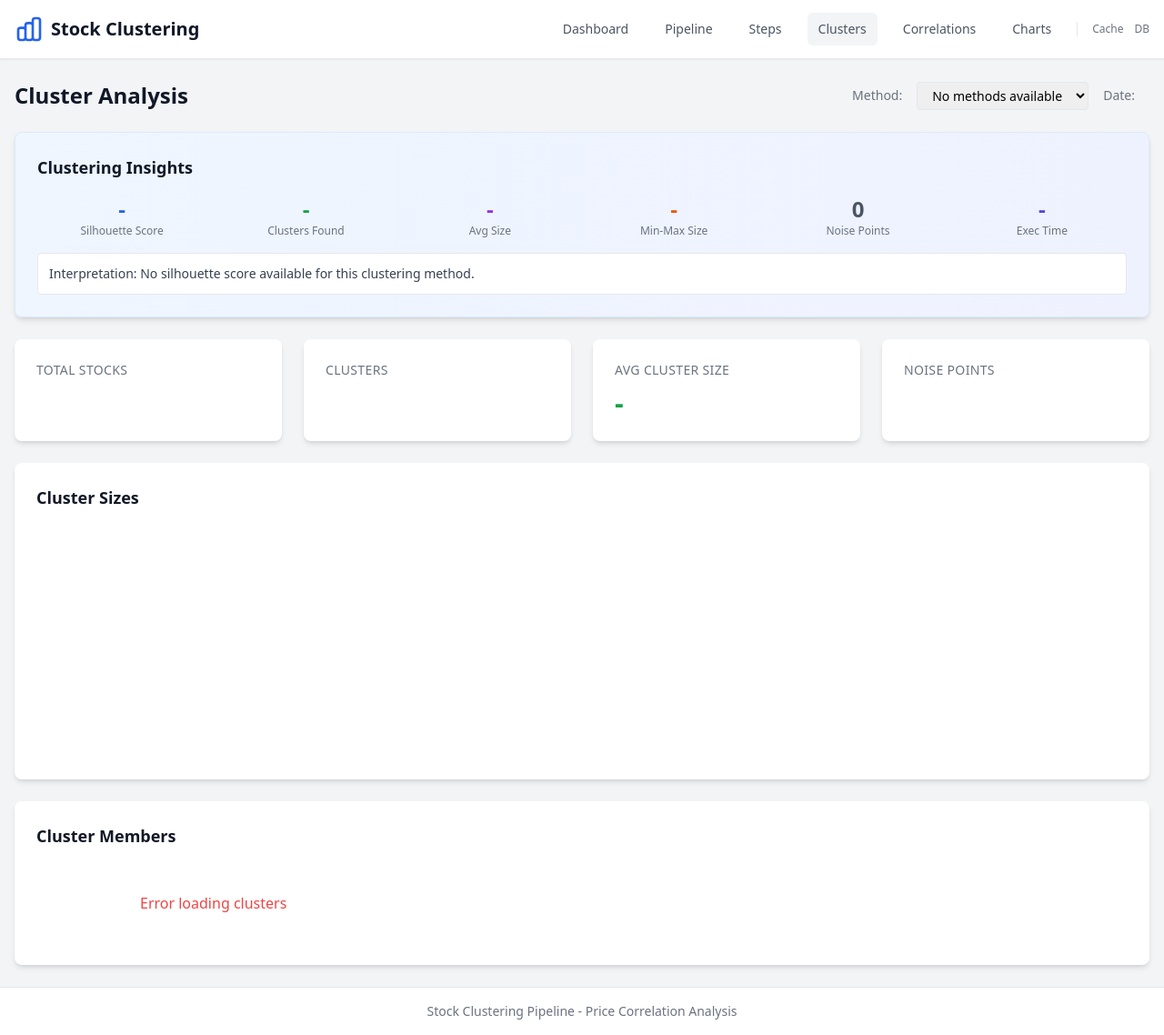
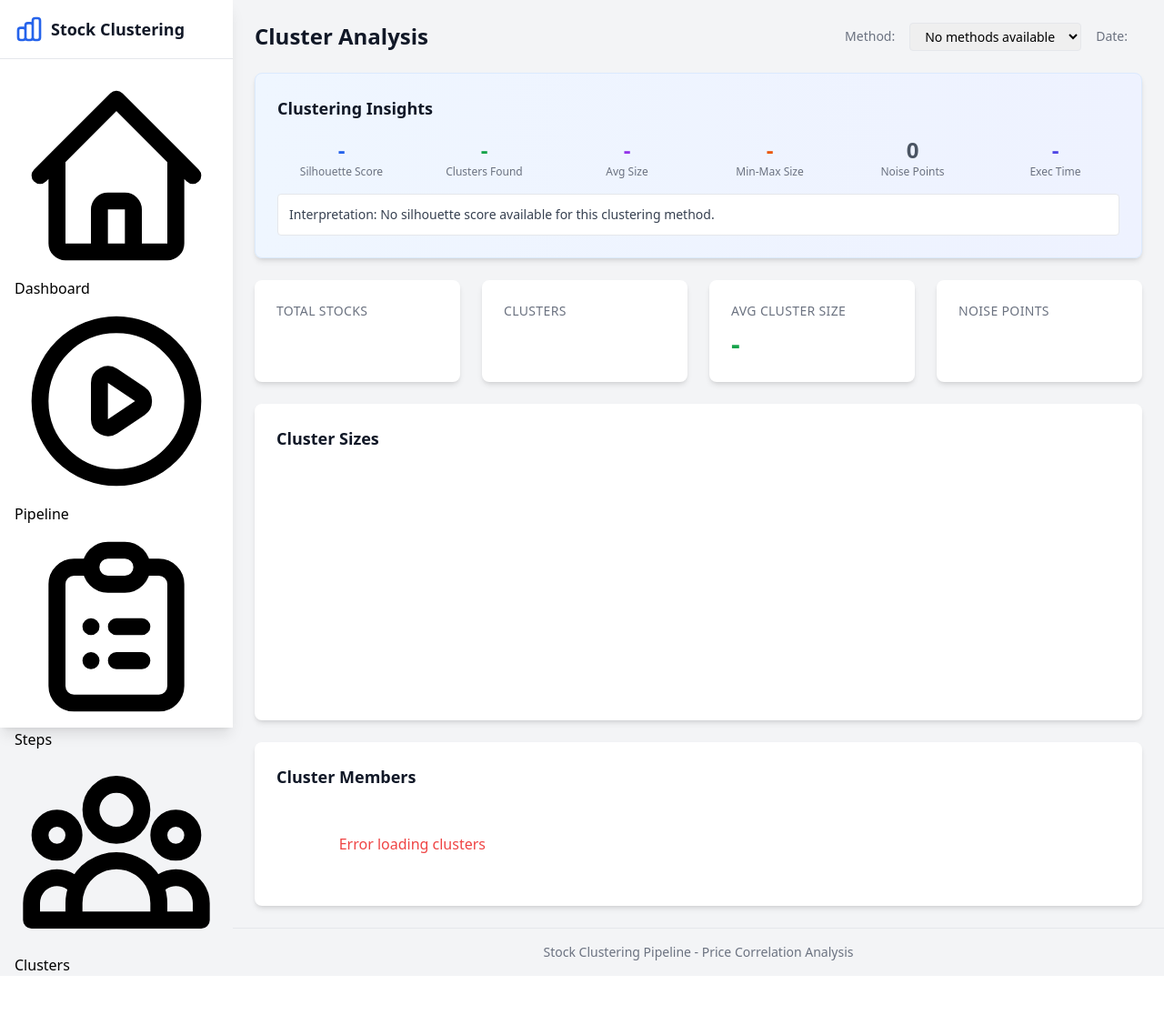
Before and after one commit to noufal85/price_correlation, a Flask app: page /clusters in a window 1280 px wide. Shown: the whole page at 91% size. After the commit the page ends 1067 px from the top, so only its background shows below. Run offline with Flask 3, Linux system fonts and the light colour scheme; data that the repository does not hold is empty; a map, chart or similar area stays blank; some libraries are stand-ins or nearby versions.

Commit message:
Move navigation to vertical left sidebar
- Convert horizontal nav bar to fixed left sidebar (w-64)
- Add icons to each navigation link
- Move Cache/DB status indicators to bottom of sidebar
- Show connection status text (Connected/Disconnected/Disabled)
- Main content area shifts right with ml-64
- Cleaner, more modern dashboard layout

Co-Authored-By: Claude Opus 4.5 <noreply@anthropic.com>

```diff
--- a/src/price_correlation/templates/base.html
+++ b/src/price_correlation/templates/base.html
@@ -13,63 +13,119 @@
 
     <!-- Custom styles -->
     <style>
-        .sidebar { min-height: calc(100vh - 4rem); }
+        .sidebar { min-height: 100vh; }
         .card { @apply bg-white rounded-lg shadow-md p-6; }
         .btn-primary { @apply bg-blue-600 hover:bg-blue-700 text-white font-medium py-2 px-4 rounded-lg transition; }
         .btn-secondary { @apply bg-gray-200 hover:bg-gray-300 text-gray-800 font-medium py-2 px-4 rounded-lg transition; }
-        .status-dot { @apply w-3 h-3 rounded-full inline-block mr-2; }
+        .status-dot { @apply w-2 h-2 rounded-full inline-block mr-2; }
         .status-green { @apply bg-green-500; }
         .status-red { @apply bg-red-500; }
         .status-yellow { @apply bg-yellow-500; }
         .table-hover tbody tr:hover { @apply bg-gray-50; }
+        .nav-link {
+            @apply flex items-center px-4 py-3 text-gray-600 hover:bg-blue-50 hover:text-blue-700 rounded-lg transition-colors;
+        }
+        .nav-link.active {
+            @apply bg-blue-100 text-blue-700 font-medium;
+        }
+        .nav-link svg {
+            @apply w-5 h-5 mr-3;
+        }
     </style>
 
     {% block head %}{% endblock %}
 </head>
 <body class="bg-gray-100 min-h-screen">
-    <!-- Navigation -->
-    <nav class="bg-white shadow-sm border-b border-gray-200">
-        <div class="max-w-7xl mx-auto px-4">
-            <div class="flex justify-between h-16">
-                <div class="flex items-center">
+    <div class="flex">
+        <!-- Sidebar -->
+        <aside class="sidebar w-64 bg-white shadow-lg fixed left-0 top-0 h-full flex flex-col">
+            <!-- Logo -->
+            <div class="p-4 border-b border-gray-200">
                 <a href="/" class="flex items-center">
                     <svg class="h-8 w-8 text-blue-600" fill="none" stroke="currentColor" viewBox="0 0 24 24">
                         <path stroke-linecap="round" stroke-linejoin="round" stroke-width="2" d="M9 19v-6a2 2 0 00-2-2H5a2 2 0 00-2 2v6a2 2 0 002 2h2a2 2 0 002-2zm0 0V9a2 2 0 012-2h2a2 2 0 012 2v10m-6 0a2 2 0 002 2h2a2 2 0 002-2m0 0V5a2 2 0 012-2h2a2 2 0 012 2v14a2 2 0 01-2 2h-2a2 2 0 01-2-2z"></path>
                     </svg>
-                        <span class="ml-2 text-xl font-bold text-gray-900">Stock Clustering</span>
+                    <span class="ml-2 text-lg font-bold text-gray-900">Stock Clustering</span>
                 </a>
             </div>
-                <div class="flex items-center space-x-4">
-                    <a href="/" class="text-gray-600 hover:text-gray-900 px-3 py-2 rounded-md text-sm font-medium {% if request.path == '/' %}bg-gray-100{% endif %}">Dashboard</a>
-                    <a href="/pipeline" class="text-gray-600 hover:text-gray-900 px-3 py-2 rounded-md text-sm font-medium {% if request.path == '/pipeline' %}bg-gray-100{% endif %}">Pipeline</a>
-                    <a href="/steps" class="text-gray-600 hover:text-gray-900 px-3 py-2 rounded-md text-sm font-medium {% if request.path == '/steps' %}bg-gray-100{% endif %}">Steps</a>
-                    <a href="/clusters" class="text-gray-600 hover:text-gray-900 px-3 py-2 rounded-md text-sm font-medium {% if request.path == '/clusters' %}bg-gray-100{% endif %}">Clusters</a>
-                    <a href="/correlations" class="text-gray-600 hover:text-gray-900 px-3 py-2 rounded-md text-sm font-medium {% if request.path == '/correlations' %}bg-gray-100{% endif %}">Correlations</a>
-                    <a href="/charts" class="text-gray-600 hover:text-gray-900 px-3 py-2 rounded-md text-sm font-medium {% if request.path == '/charts' %}bg-gray-100{% endif %}">Charts</a>
-                    <div id="status-indicators" class="flex items-center space-x-3 ml-4 border-l pl-4">
-                        <span class="text-xs text-gray-500">
-                            <span id="cache-status" class="status-dot status-yellow"></span>Cache
+
+            <!-- Navigation -->
+            <nav class="flex-1 p-4 space-y-1">
+                <a href="/" class="nav-link {% if request.path == '/' %}active{% endif %}">
+                    <svg fill="none" stroke="currentColor" viewBox="0 0 24 24">
+                        <path stroke-linecap="round" stroke-linejoin="round" stroke-width="2" d="M3 12l2-2m0 0l7-7 7 7M5 10v10a1 1 0 001 1h3m10-11l2 2m-2-2v10a1 1 0 01-1 1h-3m-6 0a1 1 0 001-1v-4a1 1 0 011-1h2a1 1 0 011 1v4a1 1 0 001 1m-6 0h6"></path>
+                    </svg>
+                    Dashboard
+                </a>
+                <a href="/pipeline" class="nav-link {% if request.path == '/pipeline' %}active{% endif %}">
+                    <svg fill="none" stroke="currentColor" viewBox="0 0 24 24">
+                        <path stroke-linecap="round" stroke-linejoin="round" stroke-width="2" d="M14.752 11.168l-3.197-2.132A1 1 0 0010 9.87v4.263a1 1 0 001.555.832l3.197-2.132a1 1 0 000-1.664z"></path>
+                        <path stroke-linecap="round" stroke-linejoin="round" stroke-width="2" d="M21 12a9 9 0 11-18 0 9 9 0 0118 0z"></path>
+                    </svg>
+                    Pipeline
+                </a>
+                <a href="/steps" class="nav-link {% if request.path == '/steps' %}active{% endif %}">
+                    <svg fill="none" stroke="currentColor" viewBox="0 0 24 24">
+                        <path stroke-linecap="round" stroke-linejoin="round" stroke-width="2" d="M9 5H7a2 2 0 00-2 2v12a2 2 0 002 2h10a2 2 0 002-2V7a2 2 0 00-2-2h-2M9 5a2 2 0 002 2h2a2 2 0 002-2M9 5a2 2 0 012-2h2a2 2 0 012 2m-3 7h3m-3 4h3m-6-4h.01M9 16h.01"></path>
+                    </svg>
+                    Steps
+                </a>
+                <a href="/clusters" class="nav-link {% if request.path == '/clusters' %}active{% endif %}">
+                    <svg fill="none" stroke="currentColor" viewBox="0 0 24 24">
+                        <path stroke-linecap="round" stroke-linejoin="round" stroke-width="2" d="M17 20h5v-2a3 3 0 00-5.356-1.857M17 20H7m10 0v-2c0-.656-.126-1.283-.356-1.857M7 20H2v-2a3 3 0 015.356-1.857M7 20v-2c0-.656.126-1.283.356-1.857m0 0a5.002 5.002 0 019.288 0M15 7a3 3 0 11-6 0 3 3 0 016 0zm6 3a2 2 0 11-4 0 2 2 0 014 0zM7 10a2 2 0 11-4 0 2 2 0 014 0z"></path>
+                    </svg>
+                    Clusters
+                </a>
+                <a href="/correlations" class="nav-link {% if request.path == '/correlations' %}active{% endif %}">
+                    <svg fill="none" stroke="currentColor" viewBox="0 0 24 24">
+                        <path stroke-linecap="round" stroke-linejoin="round" stroke-width="2" d="M13.828 10.172a4 4 0 00-5.656 0l-4 4a4 4 0 105.656 5.656l1.102-1.101m-.758-4.899a4 4 0 005.656 0l4-4a4 4 0 00-5.656-5.656l-1.1 1.1"></path>
+                    </svg>
+                    Correlations
+                </a>
+                <a href="/charts" class="nav-link {% if request.path == '/charts' %}active{% endif %}">
+                    <svg fill="none" stroke="currentColor" viewBox="0 0 24 24">
+                        <path stroke-linecap="round" stroke-linejoin="round" stroke-width="2" d="M9 19v-6a2 2 0 00-2-2H5a2 2 0 00-2 2v6a2 2 0 002 2h2a2 2 0 002-2zm0 0V9a2 2 0 012-2h2a2 2 0 012 2v10m-6 0a2 2 0 002 2h2a2 2 0 002-2m0 0V5a2 2 0 012-2h2a2 2 0 012 2v14a2 2 0 01-2 2h-2a2 2 0 01-2-2z"></path>
+                    </svg>
+                    Charts
+                </a>
+            </nav>
+
+            <!-- Status Indicators -->
+            <div class="p-4 border-t border-gray-200">
+                <div class="text-xs font-medium text-gray-500 uppercase tracking-wider mb-3">System Status</div>
+                <div class="space-y-2">
+                    <div class="flex items-center justify-between px-2 py-1.5 bg-gray-50 rounded">
+                        <span class="text-sm text-gray-600 flex items-center">
+                            <span id="cache-status" class="status-dot status-yellow"></span>
+                            Cache
                         </span>
-                        <span class="text-xs text-gray-500">
-                            <span id="db-status" class="status-dot status-yellow"></span>DB
+                        <span id="cache-status-text" class="text-xs text-gray-400">--</span>
+                    </div>
+                    <div class="flex items-center justify-between px-2 py-1.5 bg-gray-50 rounded">
+                        <span class="text-sm text-gray-600 flex items-center">
+                            <span id="db-status" class="status-dot status-yellow"></span>
+                            Database
                         </span>
+                        <span id="db-status-text" class="text-xs text-gray-400">--</span>
                     </div>
                 </div>
             </div>
-        </div>
-    </nav>
+        </aside>
 
         <!-- Main Content -->
-    <main class="max-w-7xl mx-auto px-4 py-6">
+        <div class="flex-1 ml-64">
+            <main class="p-6">
                 {% block content %}{% endblock %}
             </main>
 
             <!-- Footer -->
-    <footer class="bg-white border-t border-gray-200 mt-auto">
-        <div class="max-w-7xl mx-auto px-4 py-4">
+            <footer class="border-t border-gray-200 mt-auto">
+                <div class="px-6 py-4">
                     <p class="text-center text-gray-500 text-sm">Stock Clustering Pipeline - Price Correlation Analysis</p>
                 </div>
             </footer>
+        </div>
+    </div>
 
     <!-- Common Scripts -->
     <script>
@@ -79,12 +135,19 @@
                 const cacheRes = await fetch('/api/cache/status');
                 const cacheData = await cacheRes.json();
                 const cacheEl = document.getElementById('cache-status');
+                const cacheTextEl = document.getElementById('cache-status-text');
                 if (cacheData.connected) {
                     cacheEl.className = 'status-dot status-green';
+                    cacheTextEl.textContent = 'Connected';
+                    cacheTextEl.className = 'text-xs text-green-600';
                 } else if (cacheData.enabled) {
                     cacheEl.className = 'status-dot status-red';
+                    cacheTextEl.textContent = 'Disconnected';
+                    cacheTextEl.className = 'text-xs text-red-600';
                 } else {
                     cacheEl.className = 'status-dot status-yellow';
+                    cacheTextEl.textContent = 'Disabled';
+                    cacheTextEl.className = 'text-xs text-gray-400';
                 }
             } catch (e) {}
 
@@ -92,12 +155,19 @@
                 const dbRes = await fetch('/api/db/status');
                 const dbData = await dbRes.json();
                 const dbEl = document.getElementById('db-status');
+                const dbTextEl = document.getElementById('db-status-text');
                 if (dbData.connected) {
                     dbEl.className = 'status-dot status-green';
+                    dbTextEl.textContent = 'Connected';
+                    dbTextEl.className = 'text-xs text-green-600';
                 } else if (dbData.enabled) {
                     dbEl.className = 'status-dot status-red';
+                    dbTextEl.textContent = 'Disconnected';
+                    dbTextEl.className = 'text-xs text-red-600';
                 } else {
                     dbEl.className = 'status-dot status-yellow';
+                    dbTextEl.textContent = 'Disabled';
+                    dbTextEl.className = 'text-xs text-gray-400';
                 }
             } catch (e) {}
         }
```
Lines whose indentation alone changed are shown as unchanged.
